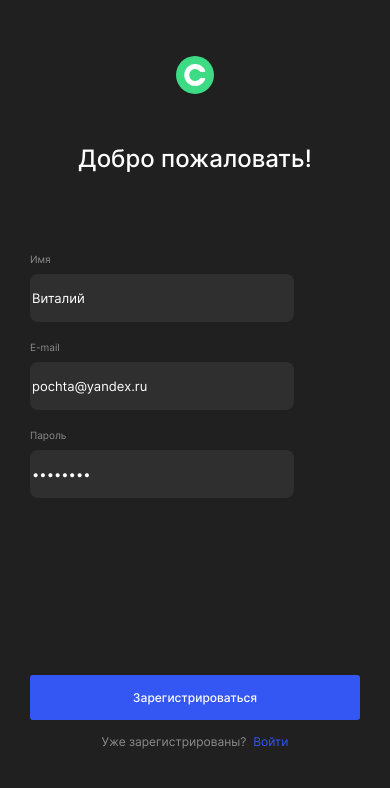
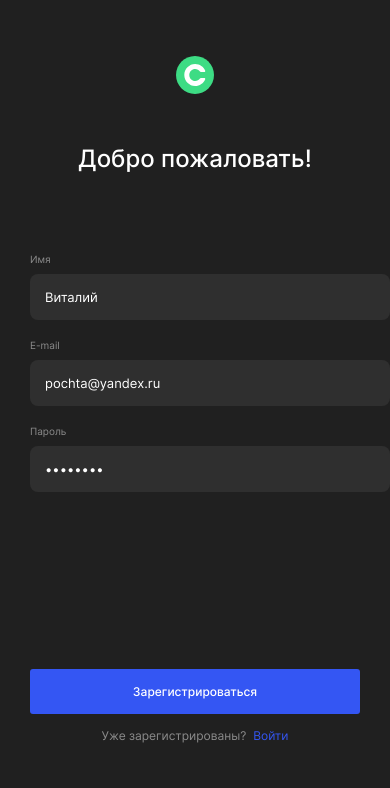
Before and after one commit to andreizherebor/movies-explorer-frontend, a React (Create React App) app: page /signup in a window 390 px wide. Shown: the top 788 px of the page. Built offline with nearby package versions, Linux system fonts and the light colour scheme.

Commit message:
исправлена адаптивная верстка на промежуточных разрешениях

```diff
--- a/src/components/AuthForm/AuthForm.css
+++ b/src/components/AuthForm/AuthForm.css
@@ -87,8 +87,9 @@
     color: #fff;
     border-radius: 8px;
     background: #2F2F2F;
-    width: 396px;
-    height: 46px;
+    width: 366px;
+    height: 16px;
+    padding: 15px;
 }
 
 .auth__input::placeholder {
@@ -190,6 +191,6 @@
         gap: 7px;
     }
     .auth__input {
-        width: 260px;
+        width: 100%;
     }
 }
--- a/src/components/Header/Header.js
+++ b/src/components/Header/Header.js
@@ -21,7 +21,7 @@ function Header({loggedIn}) {
             <Link to="/" className="header__logo-link">
                 <img className="header__logo" src={logo} alt="Логотип" />
             </Link>
-              {/*  {!loggedIn ? (
+                {/* {!loggedIn ? (
                 <div className="header__buttons">
                     <button
                         onClick={handleRegButton}
@@ -39,8 +39,8 @@ function Header({loggedIn}) {
             ) :  (
                <Menu />
             )
-            }   */}
-              <Menu />
+            }  */}
+               <Menu />
         </header>
     );
 }
--- a/src/components/MoviesCardList/MoviesCardList.css
+++ b/src/components/MoviesCardList/MoviesCardList.css
@@ -29,7 +29,7 @@
     display: grid;
     box-sizing: border-box;
     width: 100%;
-    grid-template-columns: repeat(3, minmax(min-content, max-content));
+    grid-template-columns: repeat(3, minmax(100px, max-content));
     gap: 35px 30px;
     justify-content: center;
 }
@@ -73,7 +73,7 @@
     }
 
     .cards__list {
-        grid-template-columns: repeat(2, minmax(min-content, max-content));
+        grid-template-columns: repeat(2, minmax(100px, max-content));
         gap: 36px 28px;
     }
 }
```
Also changed, not shown: src/components/MoviesCard/MoviesCard.css (line endings or trailing spaces).
